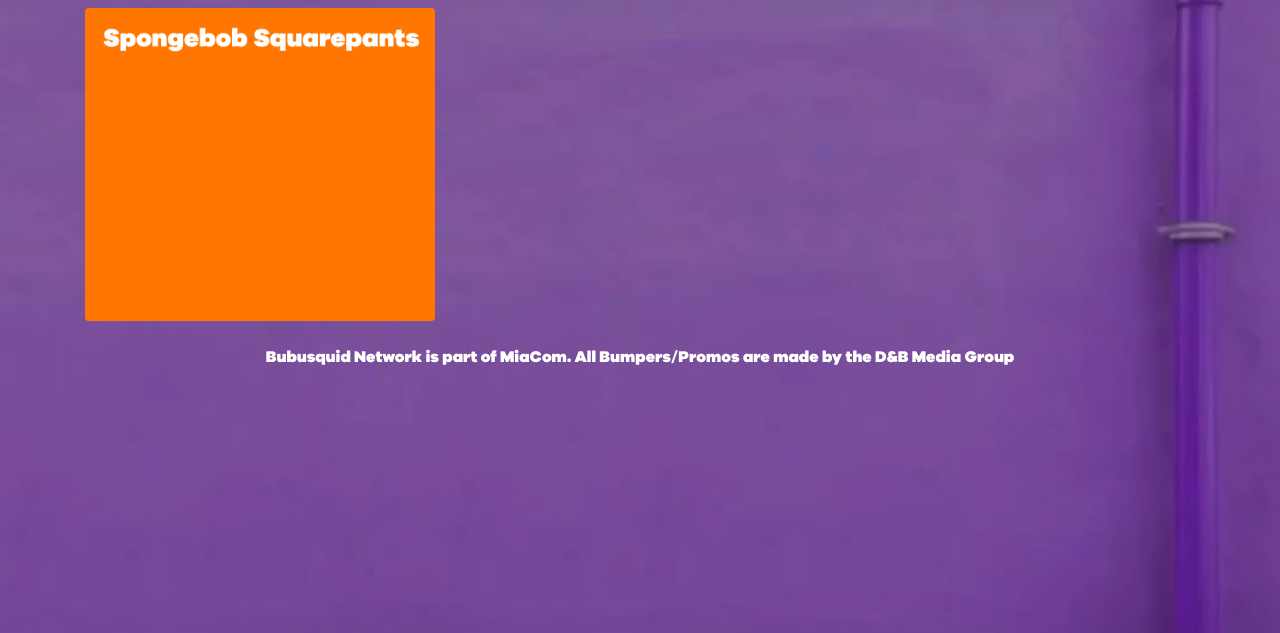
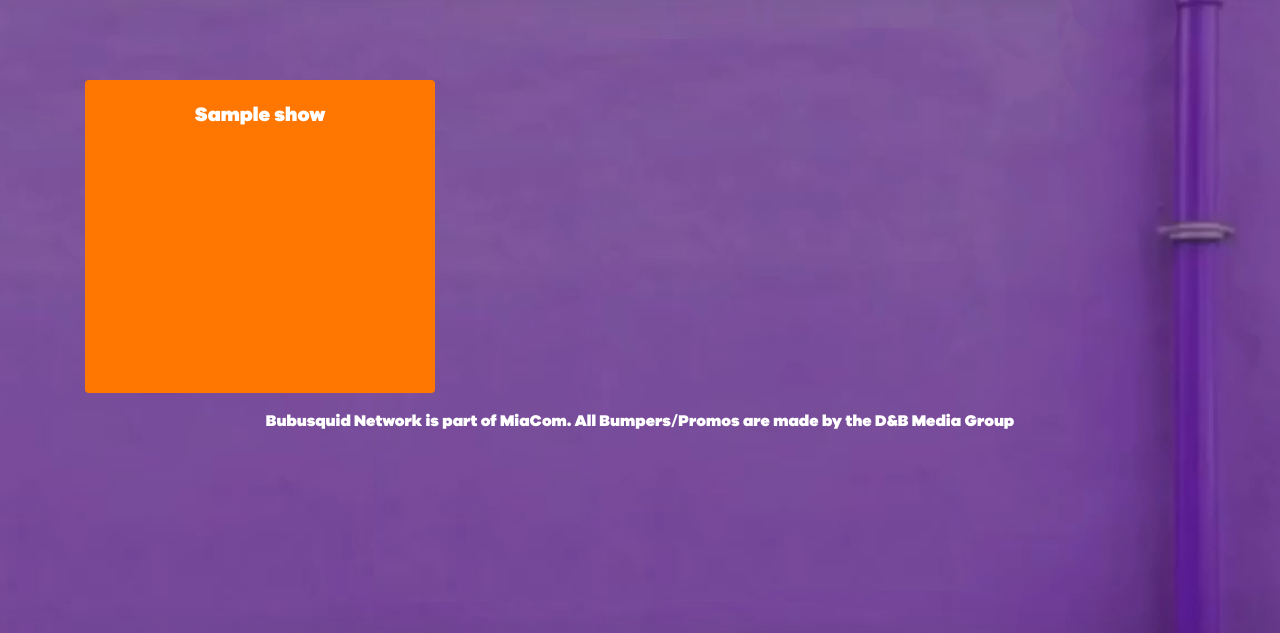
Before and after one commit to ajacobsen/bubusquidnetwork, a PHP site: template src/templates/showsepisode.twig in a window 1280 px wide. Shown: the part 90-723 px from the top of the page. Run offline with PHP 8.4, Linux system fonts and the light colour scheme; the template is opened without the code that fills it: most values are stand-ins (such as "Sample title", 1, 10 or a date in 2020); some libraries are stand-ins or nearby versions.

Commit message:
improve full episodes page

```diff
--- a/htdocs/css/style.css
+++ b/htdocs/css/style.css
@@ -140,8 +140,31 @@
 }
 
 /* SHOW LIST */
+.showlist {
+  margin-top: 50px;
+}
+
+.showlist-item {
+  margin-top: 30px;
+}
 .showlist-item a {
   text-decoration: none;
+}
+.showlist-item:hover {
+  transform: scale(1.05);
+  transition: transform 500ms ease;
+}
+
+.showlist-item-title {
+  position: absolute;
+  top: 0;
+  left: 0;
+  color: #f1f1f1;
+  width: 100%;
+  color: white;
+  font-size: 20px;
+  padding: 20px;
+  text-align: center;
 }
 
 /* END SHOW LIST */
--- a/htdocs/css/style.scss
+++ b/htdocs/css/style.scss
@@ -41,9 +41,36 @@
 
 
 /* SHOW LIST */
-.showlist-item a {
-    text-decoration: none;
+.showlist {
+    margin-top: 50px;
 }
+.showlist-item {
+    margin-top: 30px;
+    a {
+        text-decoration: none;
+    }
+    &:hover {
+        transform: scale(1.05);
+        transition: transform 500ms ease;
+    }
+}
+
+.showlist-item-title {
+    position: absolute;
+    top: 0;
+    left: 0;
+    // background: rgb(0, 0, 0);
+    // background: rgba(0, 0, 0, 0.5); /* Black see-through */
+    color: #f1f1f1;
+    width: 100%;
+    // transition: opacity .5s ease;
+    // opacity:1;
+    color: white;
+    font-size: 20px;
+    padding: 20px;
+    text-align: center;
+}
+
 /* END SHOW LIST */
 
 
--- a/src/templates/showsepisode.twig
+++ b/src/templates/showsepisode.twig
@@ -4,12 +4,13 @@
 
 <div class="container">
 
-<div class="row">
+<div class="row showlist">
 	{% for show in shows %}
-		<div class="col-4 showlist-item my-2">
-		<a href="/episodes/{{ show.name }}">
-			<img class="img-fluid showlist-card rounded" src="/images/show_cards/spongebob.png">
-		</a>
+		<div class="col-4 showlist-item">
+			<a href="/episodes/{{ show.name }}">
+				<img class="img-fluid showlist-card rounded" src="/images/show_cards/bg.png">
+			</a>
+			<div class='showlist-item-title'>{{ show.title }}</div>
 		</div>
 	{% endfor %}
 </div>
```
Also changed, not shown: 1 other file.
